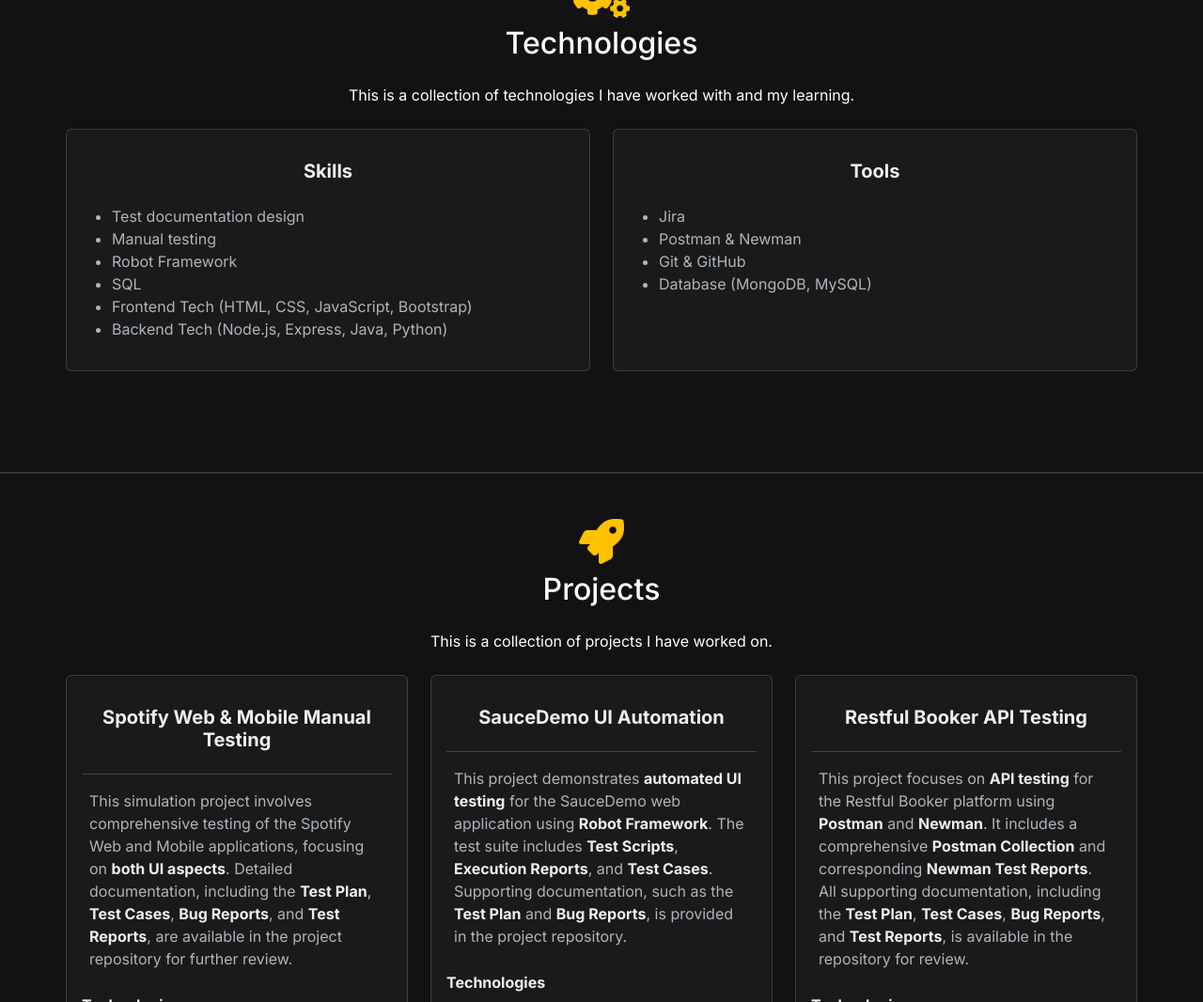
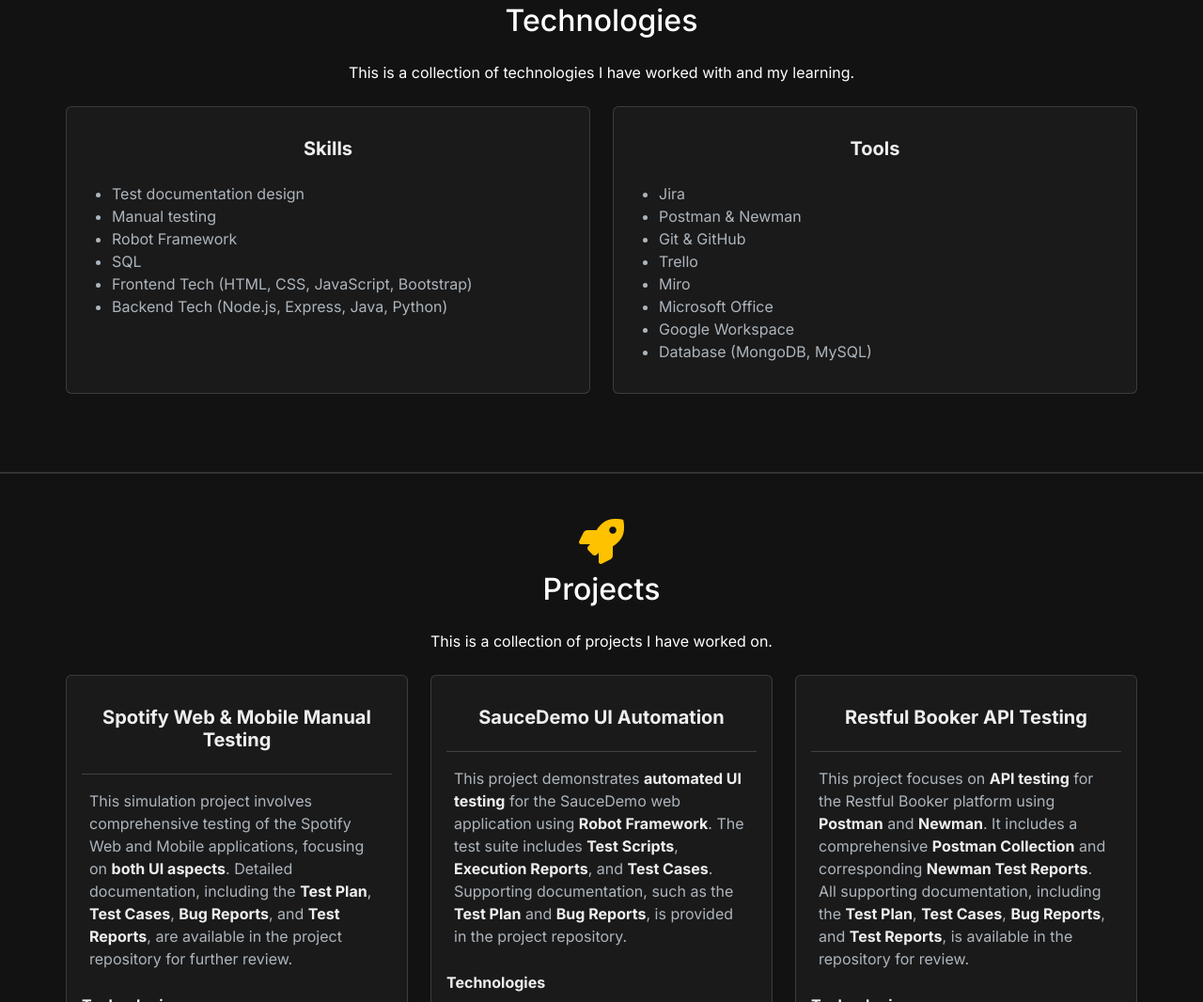
Before and after one commit to pakjira-p/portfolio, a plain HTML site: page index.html in a window 1280 px wide. Shown: the part 1448-2514 px from the top of the page at 94% size. Drawn offline with nearby package versions, Linux system fonts and the light colour scheme.

Commit message:
fix: some missing tool

```diff
--- a/index.html
+++ b/index.html
@@ -117,6 +117,10 @@
                 <li>Jira</li>
                 <li>Postman & Newman</li>
                 <li>Git & GitHub</li>
+                <li>Trello</li>
+                <li>Miro</li>
+                <li>Microsoft Office</li>
+                <li>Google Workspace</li>
                 <li>Database (MongoDB, MySQL)</li>
               </ul>
             </div>
```
